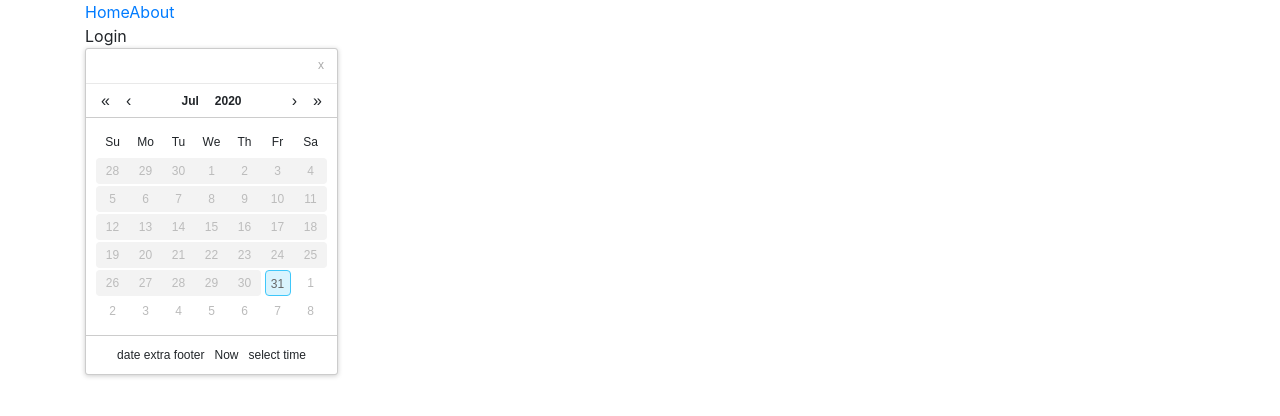
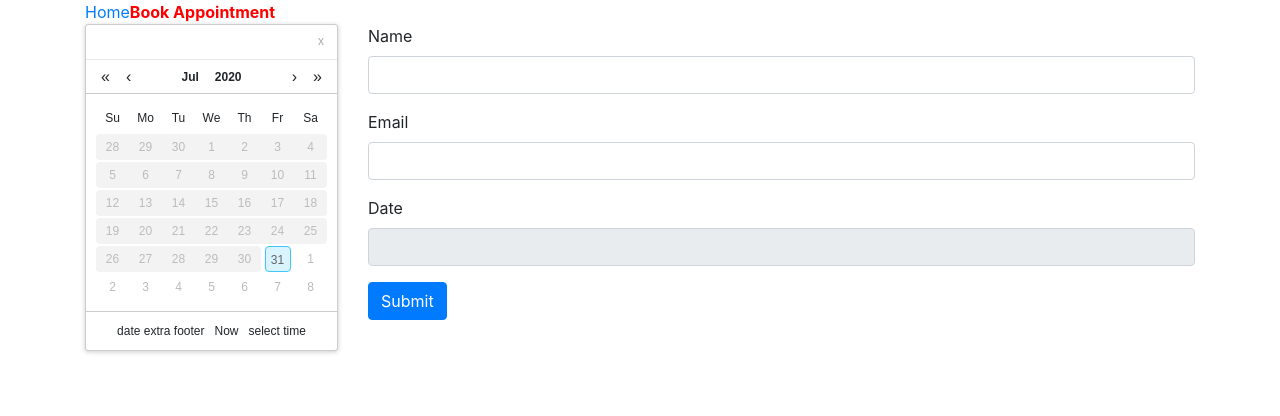
Before and after one commit to randze/Barber-Books, a React (Create React App) app in the folder client/: page /book in a window 1280 px wide. Shown: the top 416 px of the page. Built offline with nearby package versions, Linux system fonts and the light colour scheme.

Commit message:
implemented form skeleton and interaction with calendar

```diff
--- a/client/package.json
+++ b/client/package.json
@@ -7,10 +7,12 @@
     "@testing-library/jest-dom": "^4.2.4",
     "@testing-library/react": "^9.5.0",
     "@testing-library/user-event": "^7.2.1",
+    "bootstrap": "^4.5.1",
     "moment": "^2.27.0",
     "rc-calendar": "^9.15.11",
     "rc-time-picker": "^3.7.3",
     "react": "^16.13.1",
+    "react-bootstrap": "^1.3.0",
     "react-dom": "^16.13.1",
     "react-router-dom": "^5.2.0",
     "react-scripts": "3.4.1"
--- a/client/src/App.js
+++ b/client/src/App.js
@@ -1,7 +1,7 @@
 // react essentials
 import React from 'react';
 import './App.css';
-import { Switch, Route, Link } from 'react-router-dom'
+import { Switch, Route, NavLink } from 'react-router-dom'
 // components
 import UserScheduler from './components/UserScheduler'
 import VendorScheduler from './components/VendorScheduler'
@@ -18,85 +18,16 @@ import 'rc-time-picker/assets/index.css'
 
 
 
-const now = moment()
-const format = 'YYYY-MM-DD hh:mm a'
-function getFormat(time) {
-  return time ? format : 'YYYY-MM-DD'
-}
-
-const timePickerElement = <TimePickerPanel
-  format={format}
-  defaultValue={moment('00:00', 'HH:mm a')}
-  showSecond={false}
-  use12Hours
-  minuteStep={30}
-/>
-
-// functions handling disabling dates and times
-function disabledTime(date) {
-  if (date && (date.date() === 15)) {
-    return {
-      disabledHours() {
-        return [3, 4];
-      },
-    };
-  }
-  return {
-    disabledHours() {
-      return [1, 2];
-    },
-  };
-}
-
-function disabledDate(current) {
-  if (!current) {
-    // allow empty select
-    return false;
-  }
-  const date = moment();
-  date.hour(0);
-  date.minute(0);
-  date.second(0);
-  return current.valueOf() < date.valueOf();  // can not select days before today
-}
-
-// value retrieval
-function onStandaloneSelect(value) {
-  console.log('onStandaloneSelect');
-  console.log(value && value.format(format));
-}
-
-function onStandaloneChange(value) {
-  console.log('onStandaloneChange');
-  console.log(value && value.format(format));
-}
-
 function App() {
   return (
     <div className="container">
-      <Link to='/'>Home</Link>
-      <Link to='/about'>About</Link>
+      <NavLink exact to='/' activeClassName={'focusNavLink'}>Home</NavLink>
+      <NavLink to='/book' activeClassName={'focusNavLink'}>Book Appointment</NavLink>
       <div>
         <Switch> {/*more specific paths first*/}
-          <Route path='/about'><VendorScheduler /></Route>
-          <Route path='/'><Login /></Route>
+          <Route path='/book'><UserScheduler /></Route>
+          <Route exact path='/'><Login /></Route>
         </Switch>
-        <Calendar id='userCalendar'
-          showWeekNumber={false}
-          locale={enUS}
-          defaultValue={now}
-          disabledTime={disabledTime}
-          showToday
-          format={getFormat(true)}
-          showOk={false}
-          timePicker={timePickerElement}
-          onChange={onStandaloneChange}
-          disabledDate={disabledDate}
-          onSelect={onStandaloneSelect}
-          renderFooter={(mode) => (<span>{mode} extra footer</span>)}
-        />
-
-
       </div>
     </div>
   );
--- a/client/src/components/UserScheduler.js
+++ b/client/src/components/UserScheduler.js
@@ -1,10 +1,126 @@
-import React from 'react'
+// react essentials
+import React, { useState, useRef } from 'react';
+import { Switch, Route, Link } from 'react-router-dom'
+import { Form, Button, Row, Col } from 'react-bootstrap'
 
-function UserScheduler(){
-    return(
-    <>
-        User Scheduler
-    </>
+// calendar and time picker
+import Calendar from 'rc-calendar'
+import moment from 'moment'
+import TimePickerPanel from 'rc-time-picker/lib/Panel'
+import enUS from 'rc-calendar/lib/locale/en_US'
+// css
+import 'rc-calendar/assets/index.css'
+import 'rc-time-picker/assets/index.css'
+
+
+const now = moment()
+const format = 'YYYY-MM-DD hh:mm a'
+function getFormat(time) {
+    return time ? format : 'YYYY-MM-DD'
+}
+
+const timePickerElement = <TimePickerPanel
+    format={format}
+    defaultValue={moment('12:00', 'HH:mm a')}
+    showSecond={false}
+    use12Hours
+    minuteStep={30}
+    hideDisabledOptions={true}
+/>
+
+// functions handling disabling dates and times
+function disabledTime(date) {
+    let takenTimes = []
+    if (date && [0, 6].includes(date.day())) {
+
+        return {
+            disabledHours() {
+                return [...[...Array(10).keys()], ...[...Array(4).keys()].map(item => 23 - item)] // unavailable hours after and before midnight
+            },
+        };
+    }
+    if (date && takenTimes.includes(date.valueOf())) {
+        return
+    }
+    return {
+        disabledHours() {
+            return [...[...Array(8).keys()], ...[...Array(2).keys()].map(item => 23 - item)]
+        },
+    };
+}
+
+
+function disabledDate(current) {
+    if (!current) {
+        // allow empty select
+        return false;
+    }
+    const date = moment();
+    date.hour(0);
+    date.minute(0);
+    date.second(0);
+    return current.valueOf() < date.valueOf()  // can not select days before today
+}
+
+// value retrieval
+function onStandaloneSelect(value) {
+
+    console.log('onStandaloneSelect');
+    console.log(value && value.format(format))
+    console.log(value)
+}
+
+function onStandaloneChange(value) {
+    console.log('onStandaloneChange');
+    console.log(value && value.format(format));
+}
+
+function UserScheduler() {
+    let [slot, setSlot] = useState('')
+
+    const selectDateTime = (value) => { setSlot(value.format(format)) }
+    return (
+        <>
+            <Row>
+                <Col md='auto'>
+                    <Calendar id='userCalendar'
+                        showWeekNumber={false}
+                        locale={enUS}
+                        defaultValue={now}
+                        disabledTime={disabledTime}
+                        showToday
+                        format={getFormat(true)}
+                        showOk={false}
+                        timePicker={timePickerElement}
+                        onChange={onStandaloneChange}
+                        disabledDate={disabledDate}
+                        onSelect={selectDateTime} //onStandaloneSelect
+                        renderFooter={(mode) => (<span>{mode} extra footer</span>)}
+                    />
+                </Col>
+                <Col>
+                    <Form>
+                        <Form.Group controlId="formName">
+                            <Form.Label>Name</Form.Label>
+                            <Form.Control type="name" placeholder="" />
+                        </Form.Group>
+                        <Form.Group controlId="formEmail">
+                            <Form.Label>Email</Form.Label>
+                            <Form.Control type="text" placeholder="" />
+                        </Form.Group>
+                        <Form.Group controlId="formDate">
+                            <Form.Label>Date</Form.Label>
+                            <Form.Control type="text" placeholder="" value={slot} readOnly />
+                        </Form.Group>
+
+
+                        <Button variant="primary" type="submit">
+                            Submit
+                    </Button>
+                    </Form>
+                </Col>
+            </Row>
+        </>
     )
 }
 
--- a/client/src/index.css
+++ b/client/src/index.css
@@ -11,3 +11,12 @@ code {
   font-family: source-code-pro, Menlo, Monaco, Consolas, 'Courier New',
     monospace;
 }
+
+.rc-time-picker-panel-select-option-disabled {
+  display:none
+}
+
+.focusNavLink {
+  font-weight: bold;
+  color: red
+}
```
Also changed, not shown: client/src/index.js (+4 -4 lines).
